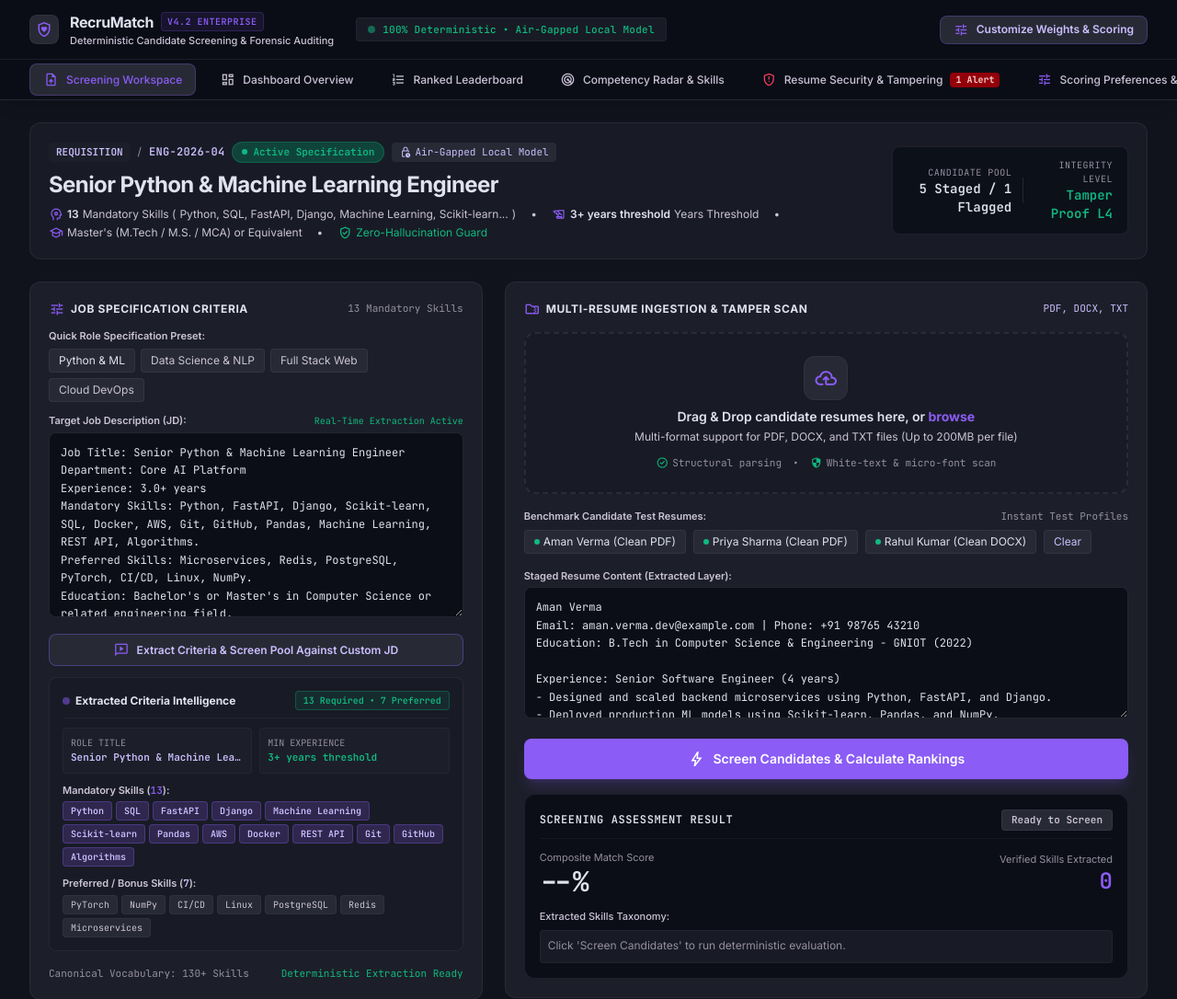
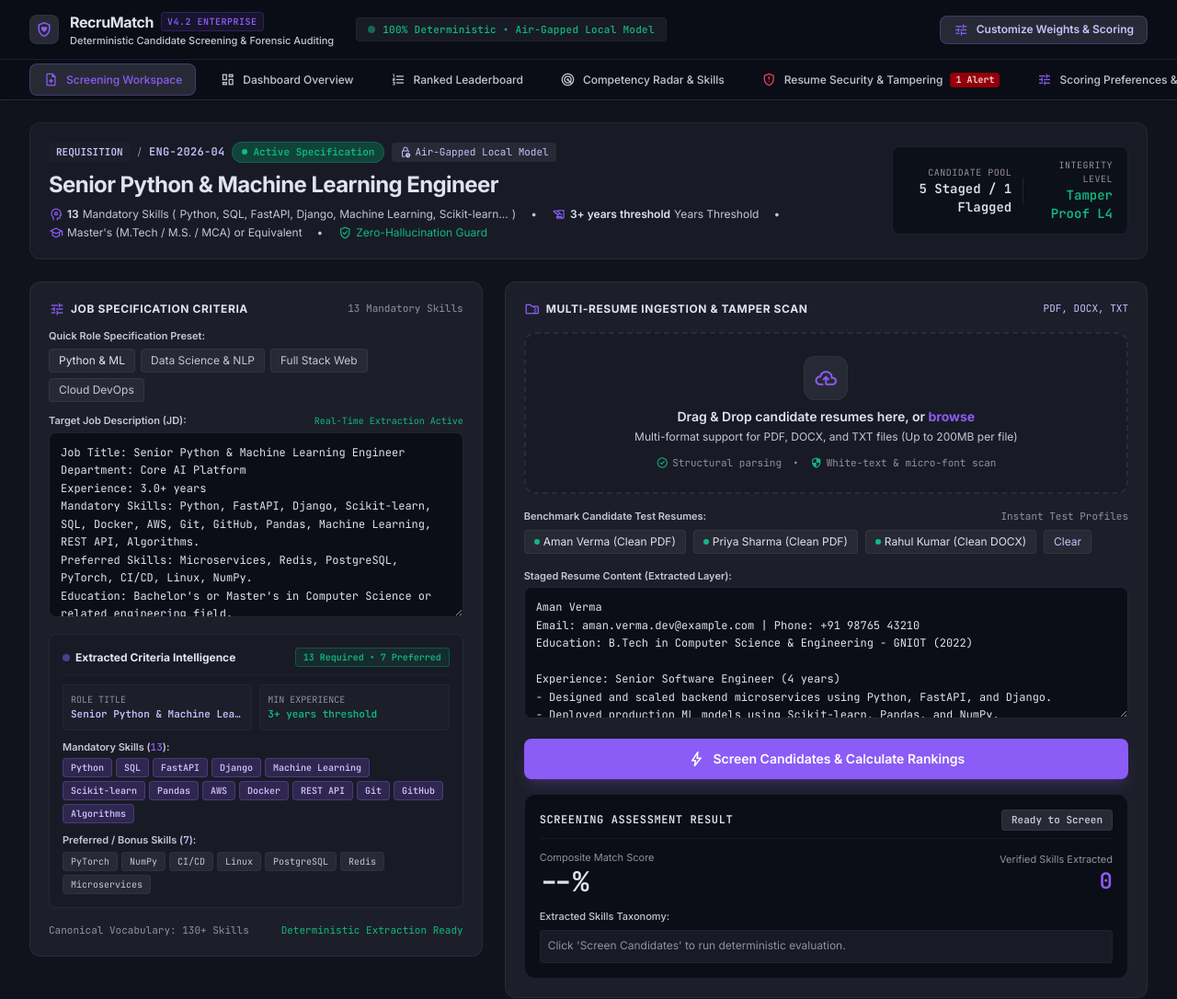
Before and after one commit to Yuvraj-Saini90/RecruMatch, a plain HTML site: page index.html in a window 1280 px wide. Shown: the top 1086 px of the page at 92% size. Drawn offline with nearby package versions, Linux system fonts and the light colour scheme.

Commit message:
remove redundant manual extract button

```diff
--- a/index.html
+++ b/index.html
@@ -256,11 +256,7 @@ Preferred Skills: Microservices, Redis, PostgreSQL, PyTorch, CI/CD, Linux, NumPy
 Education: Bachelor's or Master's in Computer Science or related engineering field.</textarea>
             </div>
 
-            <!-- Extract Action Button -->
-            <button type="button" onclick="extractAndApplyJD()" class="w-full py-2 px-3 text-xs font-semibold rounded-lg bg-surface-container-high hover:bg-surface-container-highest text-secondary border border-primary/40 hover:border-primary flex items-center justify-center gap-2 transition-all shadow-sm">
-              <span class="material-symbols-outlined text-[17px] text-primary">auto_read_play</span>
-              <span>Extract Criteria &amp; Screen Pool Against Custom JD</span>
-            </button>
+
 
             <!-- Extracted Requisition Intelligence Card -->
             <div id="extractedJDCard" class="p-3.5 rounded-lg bg-surface-container-low border border-outline-variant/30 flex flex-col gap-2.5">
```
